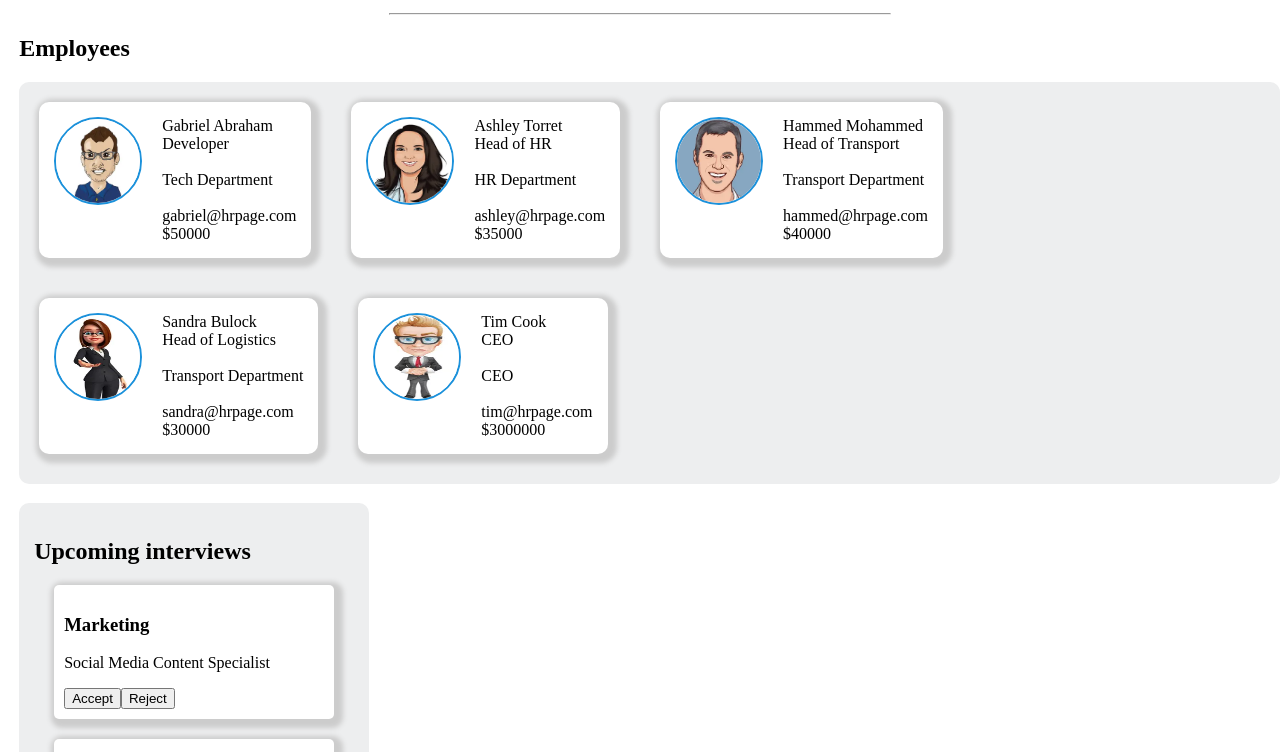
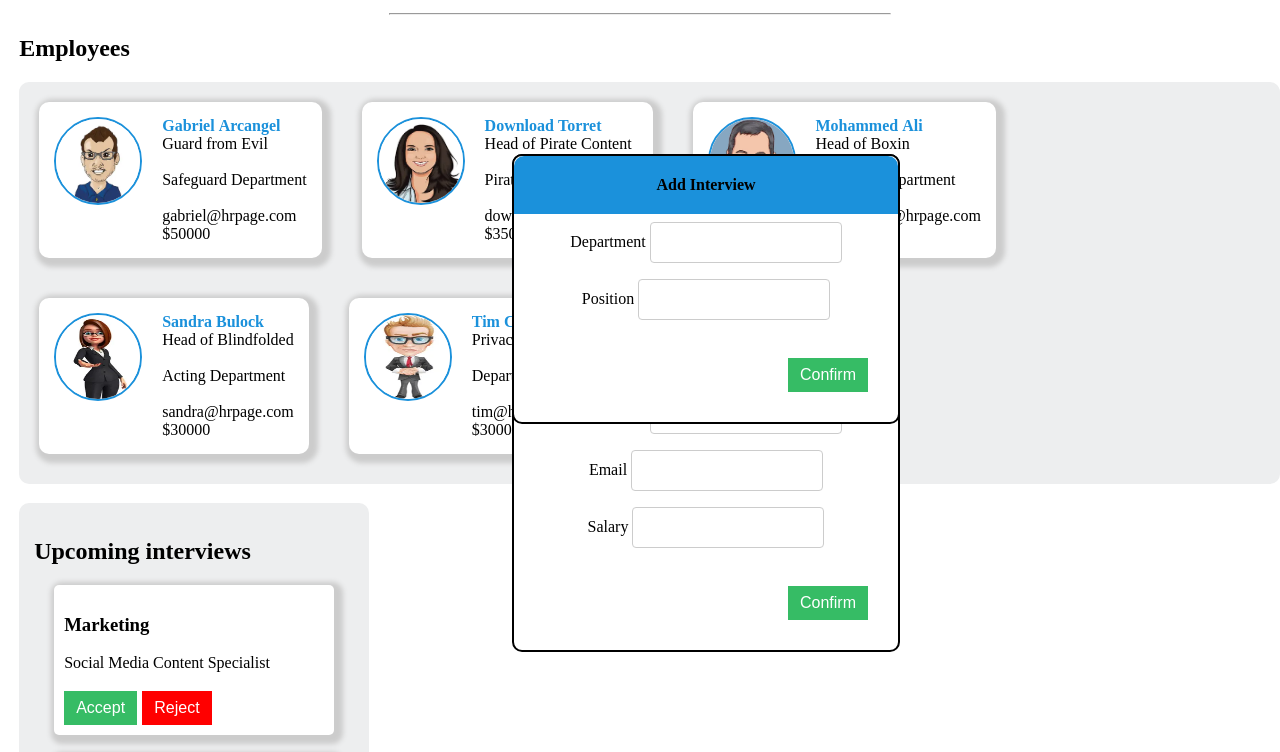
Before and after one commit to edymol/Single-HR-Page, a plain HTML site: page index.html in a window 1280 px wide. Shown: the part 166-918 px from the top of the page. Drawn offline with Linux system fonts and the light colour scheme; a script that the page names is missing.

Commit message:
css finished and correction of typos in code

```diff
--- a/css/style.css
+++ b/css/style.css
@@ -105,3 +105,130 @@ body {
     border-style: hidden;
     border-radius: 5px;
 }
+
+.accept-btn {
+    width: auto;
+    background-color: #36bc65;
+    border: none;
+    color: white;
+    padding: 8px 12px;
+    text-align: center;
+    text-decoration: none;
+    display: inline-block;
+    font-size: 16px;
+    cursor: pointer;
+    margin: 1% 2% 0% 0%;
+}
+
+.reject-btn {
+    width: auto;
+    background-color: red;
+    border: none;
+    color: white;
+    padding: 8px 12px;
+    text-align: center;
+    text-decoration: none;
+    display: inline-block;
+    font-size: 16px;
+    cursor: pointer;
+    margin: 1% 2% 0% 0%;
+}
+
+#employeeModal {
+    text-align: center;
+    width: 30%;
+    border-style: solid;
+    border-width: 2px;
+    border-radius: 10px;
+    position: absolute;
+    top: 40%;
+    left: 40%;
+    background-color: white;
+}
+
+.modal-header {
+    border-radius: 10px 10px 0px 0px;
+    background-color: #1b91db;
+}
+
+.modal-header-content {
+    font-size: 20p;
+    padding-top: 20px;
+    padding-bottom: 20px;
+    font-weight: bold;
+}
+
+#confirmBtn {
+    margin: 30px;
+    float: right;
+}
+
+.name-format {
+    color: #1b91db;
+    font-weight: bold;
+}
+
+input {
+    width: 50%;
+    padding: 12px 20px;
+    margin: 8px 0px;
+    display: inline-block;
+    border: 1px solid #ccc;
+    border-radius: 4px;
+    box-sizing: border-box;
+}
+
+#confirmBtn {
+    width:auto;
+    border: none;
+    color: white;
+    padding: 8px 12px;
+    text-align: center;
+    text-decoration: none;
+    display: inline-block;
+    font-size: 16px;
+    cursor: pointer;
+    background-color: #36bc65;
+}
+
+#interviewModal {
+    text-align: center;
+    width: 30%;
+    border-style: solid;
+    border-width: 2px;
+    border-radius: 10px;
+    position: absolute;
+    top: 40%;
+    left: 40%;
+    background-color: white;
+}
+
+#confirmIntBtn  {
+    width: auto;
+    border: none;
+    color: white;
+    padding: 8px 12px;
+    text-align: center;
+    text-decoration: none;
+
+    font-size: 16px;
+    cursor: pointer;
+    background-color: #36bc65;
+    margin: 30px;
+    float: right;
+}
+
+.btn {
+    float: right;
+    background-color: #1b91db;
+    width: 8%;
+    border: none;
+    color: white;
+    padding: 12px 16px;
+    text-align: center;
+    text-decoration: none;
+
+    font-size: 16px;
+    cursor: pointer;
+    margin: 2%;
+}
--- a/index.html
+++ b/index.html
@@ -31,12 +31,12 @@
 
                         <div class="employment-details" id="employee1-details">
                             <span class="name-format">Gabriel</span>
-                            <span class="name-format">Abraham</span>
+                            <span class="name-format">Arcangel</span>
                             <br>
-                            <span>Developer</span>
+                            <span>Guard from Evil</span>
                             <br>
                             <br>
-                            <span>Tech Department</span>
+                            <span>Safeguard Department</span>
                             <br>
                             <br>
                             <span>gabriel@hrpage.com</span>
@@ -55,16 +55,16 @@
                     <span>
 
                         <div class="employment-details" id="employee1-details">
-                            <span class="name-format">Ashley</span>
+                            <span class="name-format">Download</span>
                             <span class="name-format">Torret</span>
                             <br>
-                            <span>Head of HR</span>
+                            <span>Head of Pirate Content</span>
                             <br>
                             <br>
-                            <span>HR Department</span>
+                            <span>Pirate Department</span>
                             <br>
                             <br>
-                            <span>ashley@hrpage.com</span>
+                            <span>download@hrpage.com</span>
                             <br>
                             <span>$35000</span>
 
@@ -80,16 +80,16 @@
                     <span>
 
                         <div class="employment-details" id="employee1-details">
-                            <span class="name-format">Hammed</span>
                             <span class="name-format">Mohammed</span>
+                            <span class="name-format">Ali</span>
                             <br>
-                            <span>Head of Transport</span>
+                            <span>Head of Boxin</span>
                             <br>
                             <br>
-                            <span>Transport Department</span>
+                            <span>Punching Department</span>
                             <br>
                             <br>
-                            <span>hammed@hrpage.com</span>
+                            <span>mohammed@hrpage.com</span>
                             <br>
                             <span>$40000</span>
 
@@ -108,10 +108,10 @@
                             <span class="name-format">Sandra</span>
                             <span class="name-format">Bulock</span>
                             <br>
-                            <span>Head of Logistics</span>
+                            <span>Head of Blindfolded</span>
                             <br>
                             <br>
-                            <span>Transport Department</span>
+                            <span>Acting Department</span>
                             <br>
                             <br>
                             <span>sandra@hrpage.com</span>
@@ -134,10 +134,10 @@
                             <span class="name-format">Tim</span>
                             <span class="name-format">Cook</span>
                             <br>
-                            <span>CEO</span>
+                            <span>Privacy Fan</span>
                             <br>
                             <br>
-                            <span>CEO</span>
+                            <span>Department of Privacy</span>
                             <br>
                             <br>
                             <span>tim@hrpage.com</span>
@@ -159,7 +159,7 @@
             <div class="list-item">
                 <h3>Marketing</h3>
                 <p>Social Media Content Specialist</p>
-                <button class="accpet-btn" type="button" name="button">Accept</buttom>
+                <button class="accept-btn" type="button" name="button">Accept</buttom>
                 <button class="reject-btn" type="button" name="button">Reject</buttom>
             </div>
         </li>
@@ -168,7 +168,7 @@
             <div class="list-item">
                 <h3>Driver</h3>
                 <p>Advance Coach Driver</p>
-                <button class="accpet-btn" type="button" name="button">Accept</buttom>
+                <button class="accept-btn" type="button" name="button">Accept</buttom>
                 <button class="reject-btn" type="button" name="button">Reject</buttom>
             </div>
         </li>
@@ -177,14 +177,14 @@
             <div class="list-item">
                 <h3>Software Developer</h3>
                 <p>Full-stack Developr</p>
-                <button class="accpet-btn" type="button" name="button">Accept</buttom>
+                <button class="accept-btn" type="button" name="button">Accept</buttom>
                 <button class="reject-btn" type="button" name="button">Reject</buttom>
             </div>
         </li>
 
     </div>
 
-    <div id="employee-modal" class="modal">
+    <div id="employeeModal" class="modal">
         <div class="modal-content">
             <header class="modal-header">
                 <div class="modal-header-content">
@@ -212,7 +212,7 @@
                 <input type="text" id="salary">
                 <br>
 
-                <button id="confirm-btn" type="button" name="button" onclick="addEmployee()">Confirm</button>
+                <button id="confirmBtn" type="button" name="button" onclick="addEmployee()">Confirm</button>
 
             </div>
             <footer class="modal-footer">
@@ -240,7 +240,7 @@
                 <input type="text" id="int-position">
                 <br>
 
-                <button id="confirm-btn" type="button" name="button" onclick="addInterview()">Confirm</button>
+                <button id="confirmBtn" type="button" name="button" onclick="addInterview()">Confirm</button>
             </div>
 
             <footer class="modal-footer">
```
